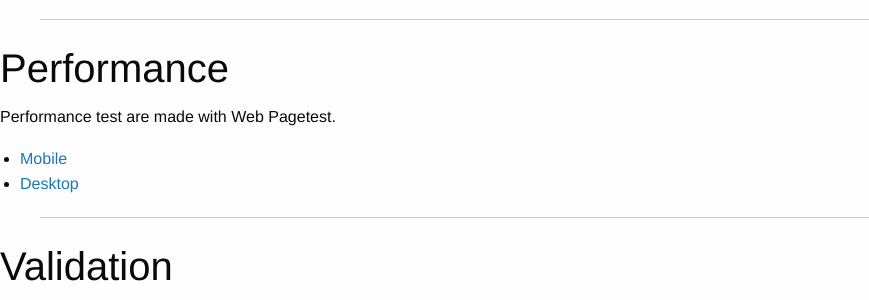
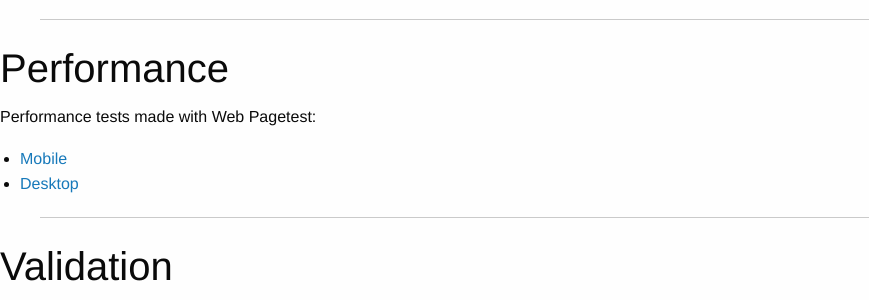
Before and after one commit to doktorbro/jekyll-noita, a Jekyll site: the page built from index.html, in a window 1280 px wide. Shown: the part 585-885 px from the top of the page, without its empty margins (0-869 px from the left). Built offline with Jekyll 4.4.1, drawn with Linux system fonts in a browser that asks for light colours; nearby versions of some CDN libraries; library files that are not in the unit come from our copies.

Commit message:
Improve wording

```diff
--- a/index.html
+++ b/index.html
@@ -46,7 +46,7 @@ title: Noitad Nouf
 <div class="row">
   <div class="column">
     <h2>Performance</h2>
-    <p>Performance test are made with Web Pagetest.</p>
+    <p>Performance tests made with Web Pagetest:</p>
     <ul>
       <li><a href="http://www.webpagetest.org/result/140417_05_AHC/">Mobile</a></li>
       <li><a href="http://www.webpagetest.org/result/140417_E5_AGB/">Desktop</a></li>
```
